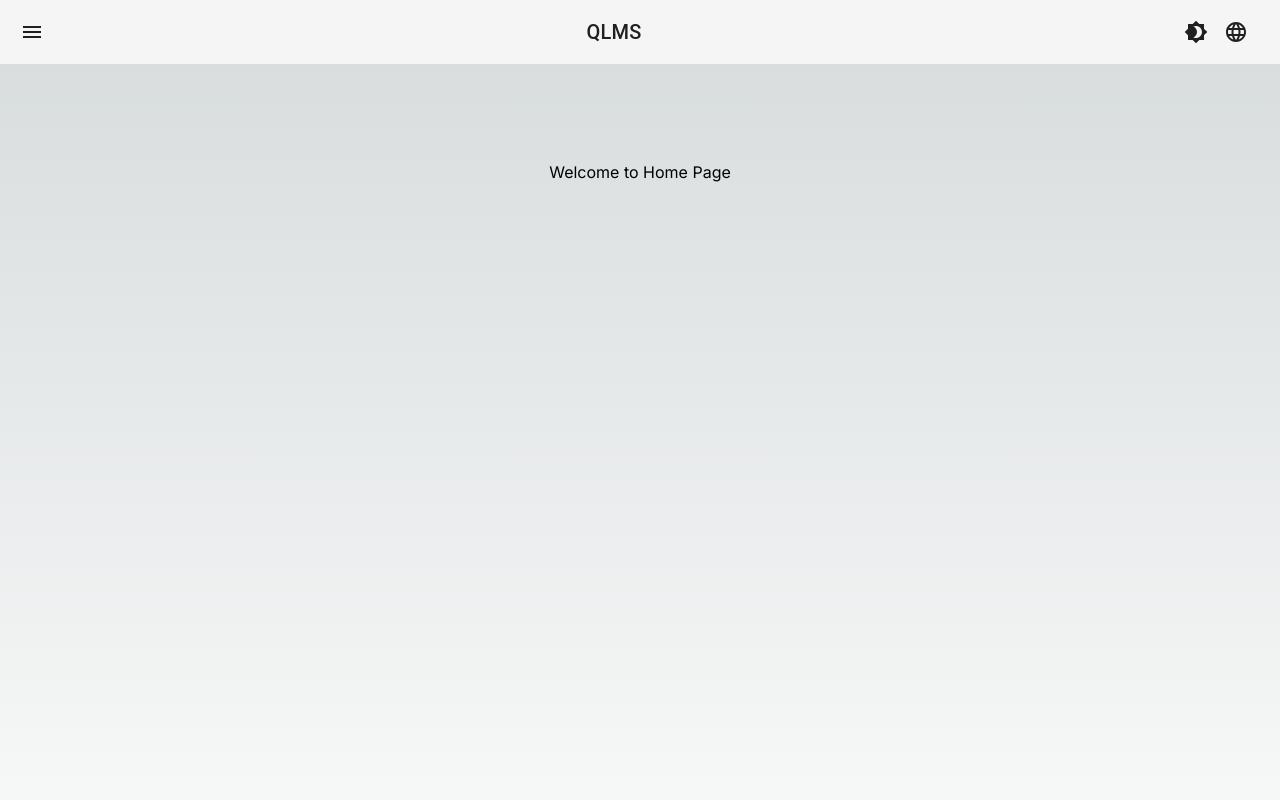
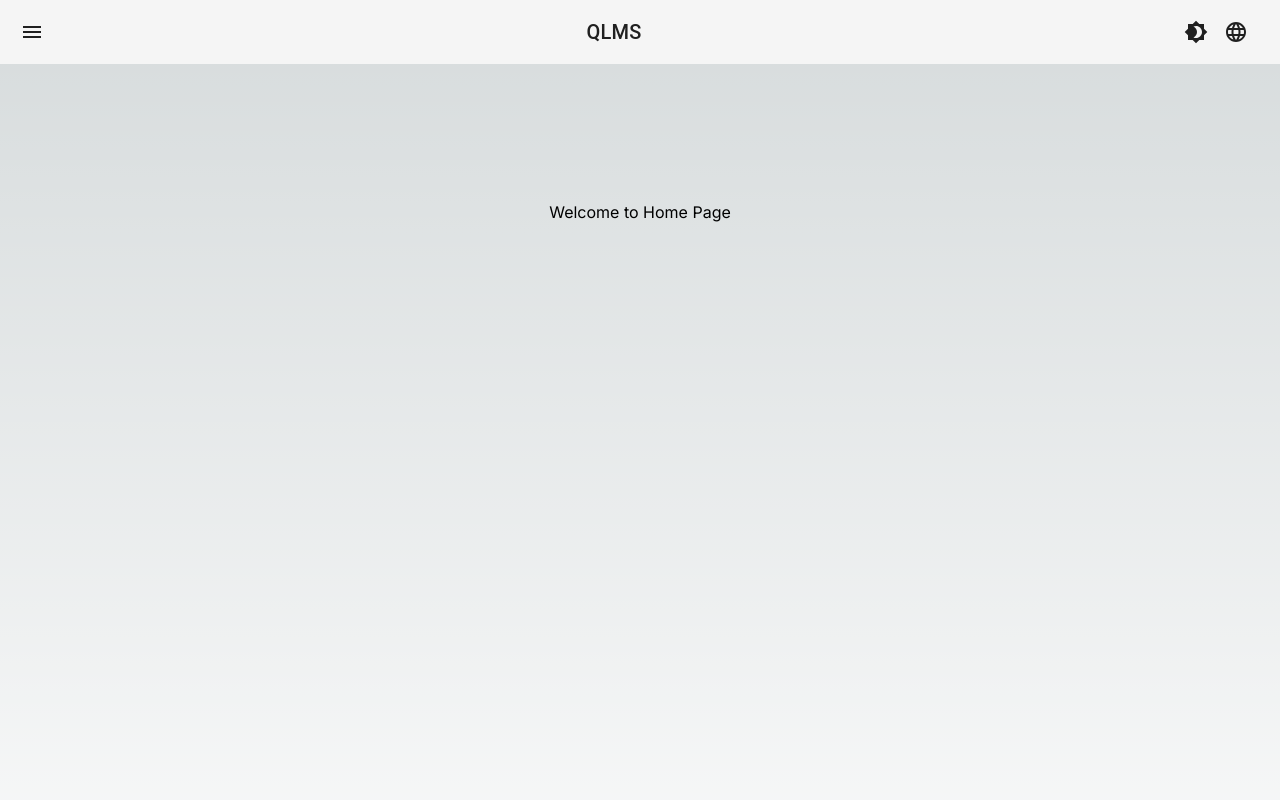
Before and after one commit to lisiCAO/DHRMS-FE, a Next.js app in the folder dhrms/: page / in a window 1280 px wide. Shown: the top 800 px of the page. Built offline with nearby package versions, Linux system fonts and the light colour scheme.

Commit message:
adjust layout padding

```diff
--- a/dhrms/src/app/layout.js
+++ b/dhrms/src/app/layout.js
@@ -63,11 +63,12 @@ export default function RootLayout({ children }) {
                 </Toolbar>
               </AppBar>
 
-                <Suspense fallback={<Loading />}>
-                <Container component="main" sx={{ flexGrow: 1, mt: 8, mb: 2 }}>
+                <Container component="main" sx={{ flexGrow: 1, mt: 8, mb: 2, pt: 5 }}>
+                  <Suspense fallback={<Loading />}>
                   {children}
+                  </Suspense>
                 </Container>
-                </Suspense>
+
               <Footer />
               </Box>
             </div>
--- a/dhrms/tailwind.config.js
+++ b/dhrms/tailwind.config.js
@@ -1,5 +1,6 @@
 /** @type {import('tailwindcss').Config} */
 module.exports = {
+  darkMode: 'class',
   content: [
     "./src/pages/**/*.{js,ts,jsx,tsx,mdx}",
     "./src/components/**/*.{js,ts,jsx,tsx,mdx}",
```
